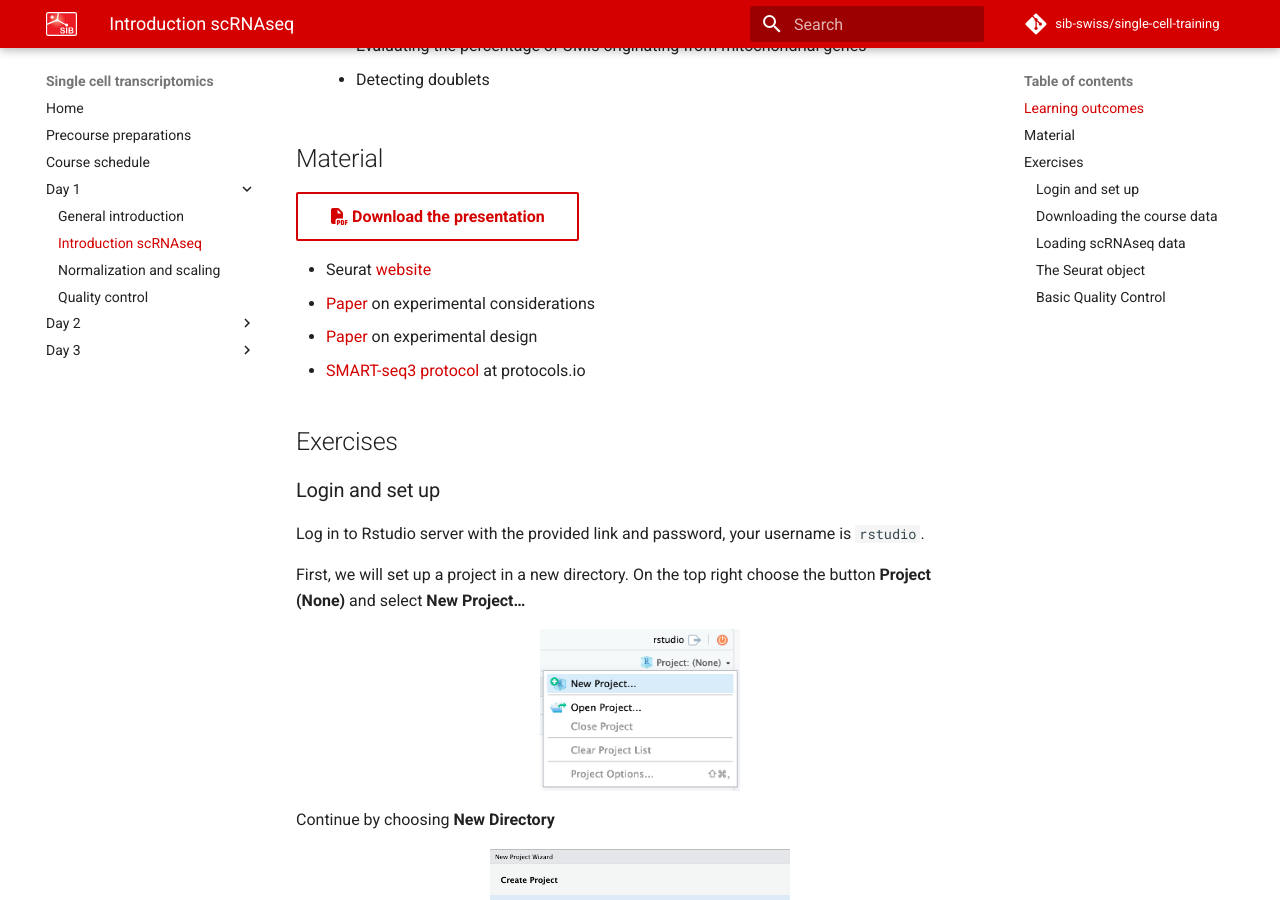
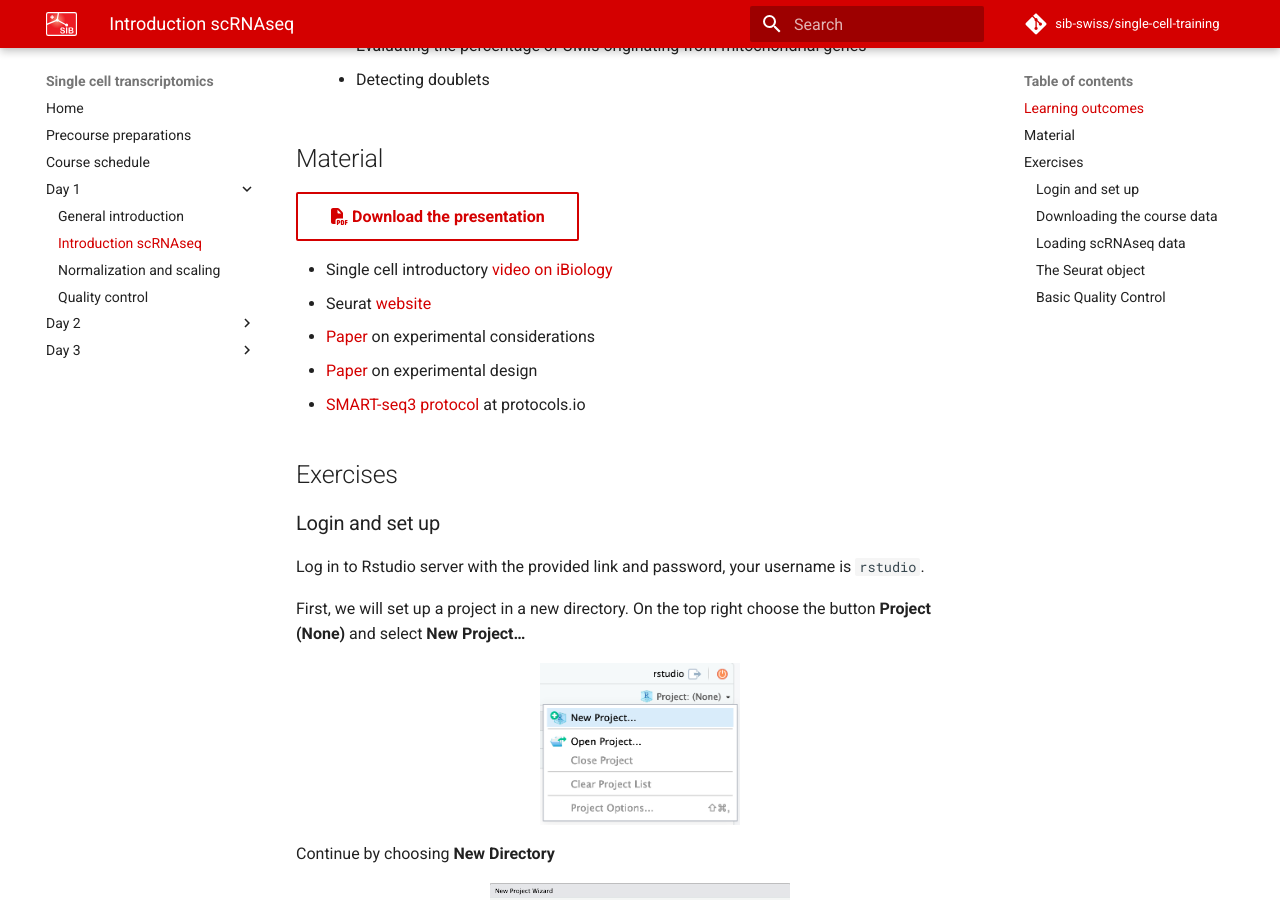
Before and after one commit to sib-swiss/single-cell-training, an MkDocs documentation site: the page built from docs/day1/introduction_scrnaseq.md, in a window 1280 px wide and 900 px high, scrolled down 466 px. Built offline with MkDocs 1.6.1 and Material for MkDocs 9.7.7, drawn with Linux system fonts in a browser that asks for light colours; comment, search, counter and statistics services are not loaded.

Commit message:
changes to intro

```diff
--- a/docs/day1/introduction_scrnaseq.md
+++ b/docs/day1/introduction_scrnaseq.md
@@ -16,6 +16,7 @@
 
 [:fontawesome-solid-file-pdf: Download the presentation](../assets/pdf/introduction_scRNAseq.pdf){: .md-button }
 
+- Single cell introductory [video on iBiology](https://www.youtube.com/watch?v=k9VFNLLQP8c)
 - Seurat [website](https://satijalab.org/seurat/)
 - [Paper](https://doi.org/10.3389/fcell.2018.00108) on experimental considerations
 - [Paper](https://doi.org/10.1093/bib/bby007) on experimental design
```
Also changed, not shown: 1 other file.
